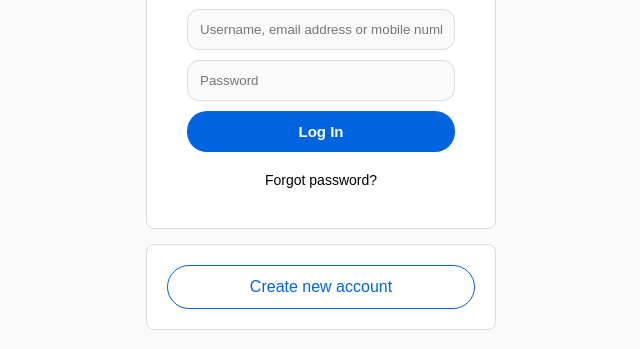
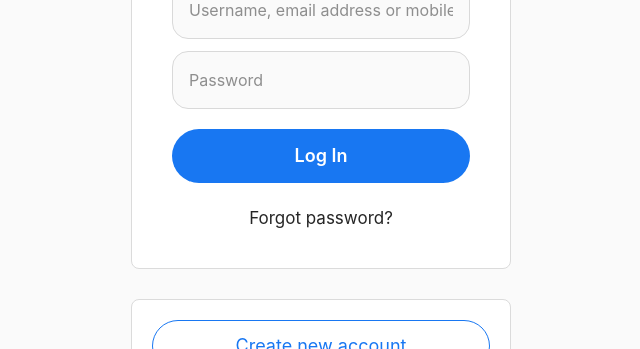
Before and after one commit to DropWave250412/InstagramProject, a website: page index.html in a window 1280 px wide. Shown: the part 269-618 px from the top of the page, without its empty margins (319-959 px from the left). Drawn offline with Linux system fonts and the light colour scheme.

Commit message:
update css 2 time

```diff
--- a/style.css
+++ b/style.css
@@ -2,7 +2,7 @@
     margin:0;
     padding:0;
     box-sizing:border-box;
-    font-family:Arial,sans-serif;
+    font-family:-apple-system,BlinkMacSystemFont,"Segoe UI",Roboto,Helvetica,Arial,sans-serif;
 }
 
 body{
@@ -16,99 +16,87 @@
     display:flex;
     justify-content:center;
     align-items:center;
-    padding:20px;
-}
-
-.left-side{
-    display:flex;
-    align-items:center;
-    justify-content:center;
-}
-
-.left-side img{
-    width:380px;
 }
 
 .right-side{
+    width:100%;
+    max-width:420px;
+    min-height:100vh;
     display:flex;
     flex-direction:column;
-    align-items:center;
+    justify-content:space-between;
+    padding:20px 20px 40px;
 }
 
 .login-box{
-    width:350px;
-    background:white;
-    border:1px solid #dbdbdb;
-    border-radius:8px;
-    padding:40px;
+    margin-top:80px;
     text-align:center;
 }
 
 .logo{
-    margin-bottom:25px;
+    margin-bottom:60px;
 }
 
 .logo img{
     width:90px;
-    height:auto;
     display:block;
-    margin:0 auto;
+    margin:auto;
 }
 
 .login-box input{
     width:100%;
-    padding:12px;
-    margin-bottom:10px;
-    border:1px solid #dbdbdb;
-    border-radius:12px;
+    height:58px;
+    padding:0 16px;
+    margin-bottom:12px;
+    border:1px solid #d9d9d9;
+    border-radius:16px;
     background:#fafafa;
+    font-size:16px;
     outline:none;
 }
 
-.login-box button{
+.login-box input::placeholder{
+    color:#8e8e8e;
+}
+
+#loginBtn{
     width:100%;
-    padding:12px;
+    height:54px;
     border:none;
-    background:#0064e0;
+    border-radius:30px;
+    background:#1877f2;
     color:white;
-    border-radius:20px;
-    font-weight:bold;
+    font-size:18px;
+    font-weight:600;
     cursor:pointer;
-    font-size:15px;
+    margin-top:8px;
 }
 
 .forgot{
     display:block;
-    margin-top:20px;
+    margin-top:25px;
     text-decoration:none;
-    color:#000;
-    font-size:14px;
+    color:#262626;
+    font-size:17px;
 }
 
 .bottom-section{
-    display:flex;
-    flex-direction:column;
-    align-items:center;
-    margin-top:15px;
+    width:100%;
+    text-align:center;
 }
 
 .signup-box{
-    width:350px;
-    background:white;
-    border:1px solid #dbdbdb;
-    border-radius:8px;
-    padding:20px;
-    text-align:center;
+    width:100%;
 }
 
 .CNA{
     width:100%;
-    padding:12px;
-    border-radius:50px;
-    border:1px solid #0064e0;
-    background:white;
-    color:#0064e0;
-    font-size:16px;
+    height:52px;
+    border:1px solid #1877f2;
+    border-radius:30px;
+    background:transparent;
+    color:#1877f2;
+    font-size:18px;
     cursor:pointer;
 }
 
@@ -118,45 +106,41 @@
 
 .meta img{
     width:90px;
-    height:auto;
 }
 
-/* MOBILE */
-@media screen and (max-width:768px){
+/* Desktop */
 
-    .container{
-        padding:15px;
-    }
+@media (min-width:769px){
 
-    .left-side{
-        display:none;
+    body{
+        display:flex;
+        justify-content:center;
+        align-items:center;
     }
 
     .right-side{
-        width:100%;
+        min-height:auto;
+        max-width:380px;
+        padding:0;
     }
 
     .login-box{
-        width:100%;
-        max-width:380px;
-        border:none;
-        background:transparent;
-        padding:20px;
+        background:white;
+        border:1px solid #dbdbdb;
+        padding:40px;
+        border-radius:8px;
+        margin-top:0;
     }
 
     .signup-box{
-        width:100%;
-        max-width:380px;
-        background:transparent;
-        border:none;
-        padding:10px 0;
+        background:white;
+        border:1px solid #dbdbdb;
+        border-radius:8px;
+        padding:20px;
+        margin-top:15px;
     }
 
-    .logo img{
-        width:90px;
-    }
-
-    .meta img{
-        width:80px;
+    .bottom-section{
+        margin-top:15px;
     }
 }
```
